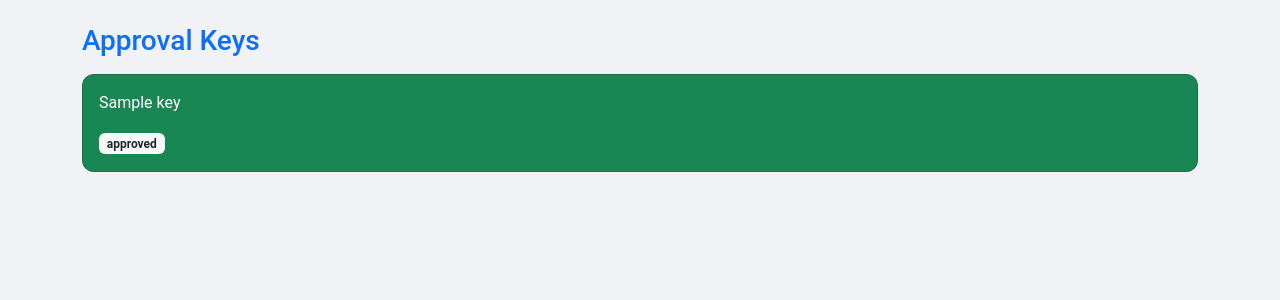
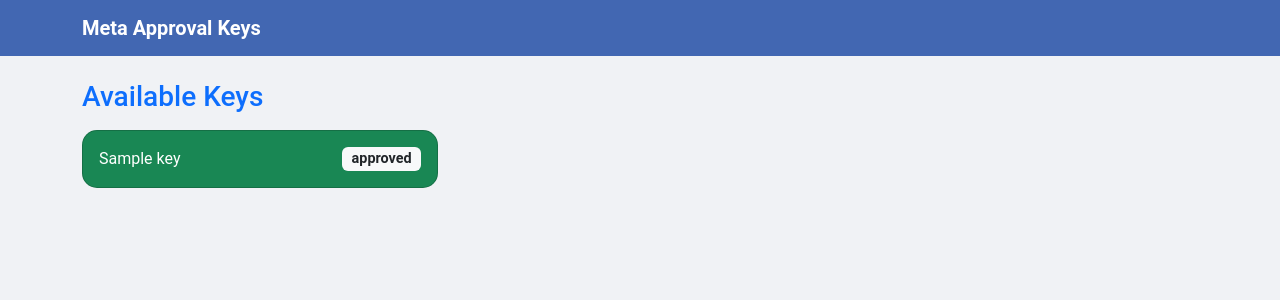
Before and after one commit to MAJNUTRICKER/cloningcomand2, a Python web app: template templates/user.html in a window 1280 px wide. Shown: the top 300 px of the page. Run offline with Jinja, Linux system fonts and the light colour scheme; the template is opened without the code that fills it: most values are stand-ins (such as "Sample title", 1, 10 or a date in 2020).

Commit message:
Update user.html

```diff
--- a/templates/user.html
+++ b/templates/user.html
@@ -3,24 +3,38 @@
 <head>
 <meta charset="UTF-8">
 <meta name="viewport" content="width=device-width, initial-scale=1.0">
-<title>Approval Keys - User View</title>
+<title>Approval Keys - User</title>
 <link href="https://cdn.jsdelivr.net/npm/bootstrap@5.3.1/dist/css/bootstrap.min.css" rel="stylesheet">
 <style>
 body { background-color: #f0f2f5; font-family: 'Roboto', sans-serif; }
-.card { border-radius: 12px; margin-bottom: 10px; }
+.navbar { background-color: #4267B2; }
+.navbar-brand { color: white !important; font-weight: bold; }
+.card { border-radius: 15px; margin-bottom: 12px; transition: transform 0.2s; }
+.card:hover { transform: scale(1.02); }
+.badge { font-size: 0.9rem; }
 </style>
 </head>
 <body>
+<nav class="navbar navbar-expand-lg navbar-dark">
+  <div class="container">
+    <a class="navbar-brand" href="#">Meta Approval Keys</a>
+  </div>
+</nav>
+
 <div class="container mt-4">
-<h3 class="text-primary mb-3">Approval Keys</h3>
+<h3 class="text-primary mb-3">Available Keys</h3>
+<div class="row">
 {% for k in keys %}
-<div class="card {% if k.status=='approved' %}bg-success text-white{% else %}bg-warning text-dark{% endif %}">
-    <div class="card-body">
-        <p>{{ k.key }}</p>
+  <div class="col-md-4">
+    <div class="card {% if k.status=='approved' %}bg-success text-white{% else %}bg-warning text-dark{% endif %}">
+      <div class="card-body d-flex justify-content-between align-items-center">
+        <p class="mb-0">{{ k.key }}</p>
         <span class="badge {% if k.status=='approved' %}bg-light text-dark{% else %}bg-dark text-white{% endif %}">{{ k.status }}</span>
+      </div>
     </div>
+  </div>
+{% endfor %}
 </div>
-{% endfor %}
 </div>
 </body>
 </html>
```
